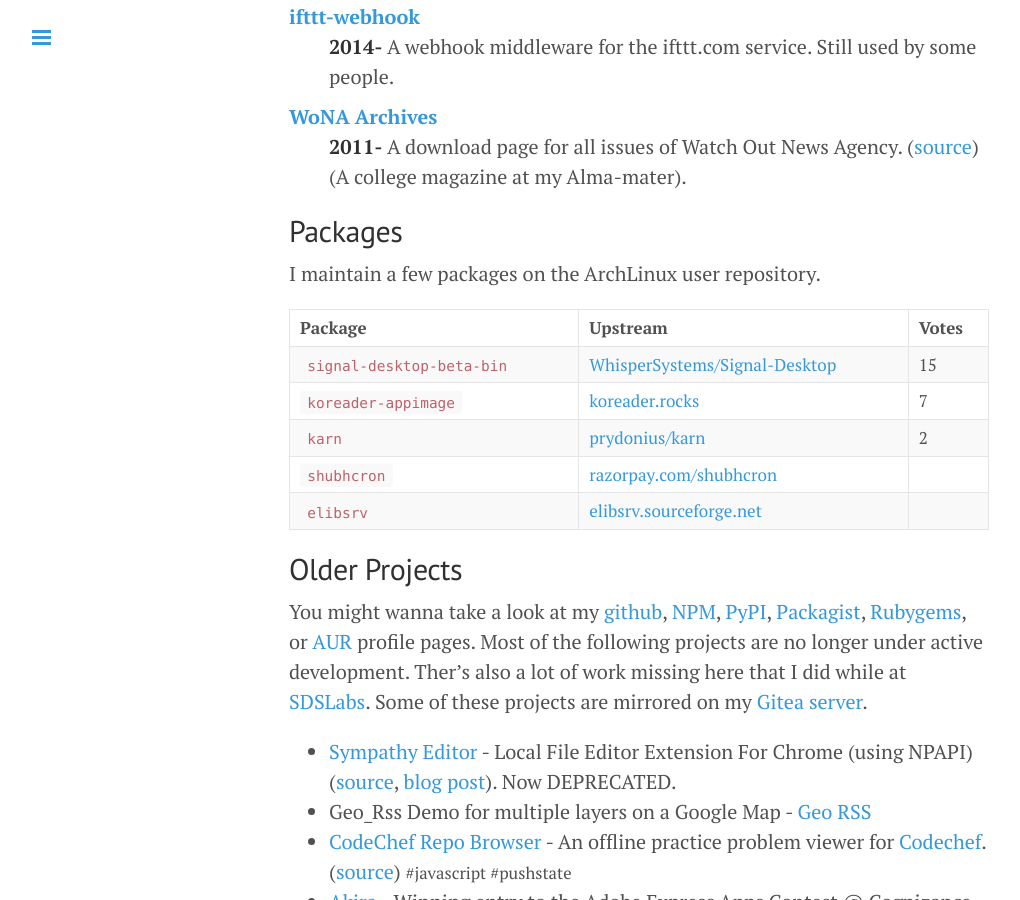
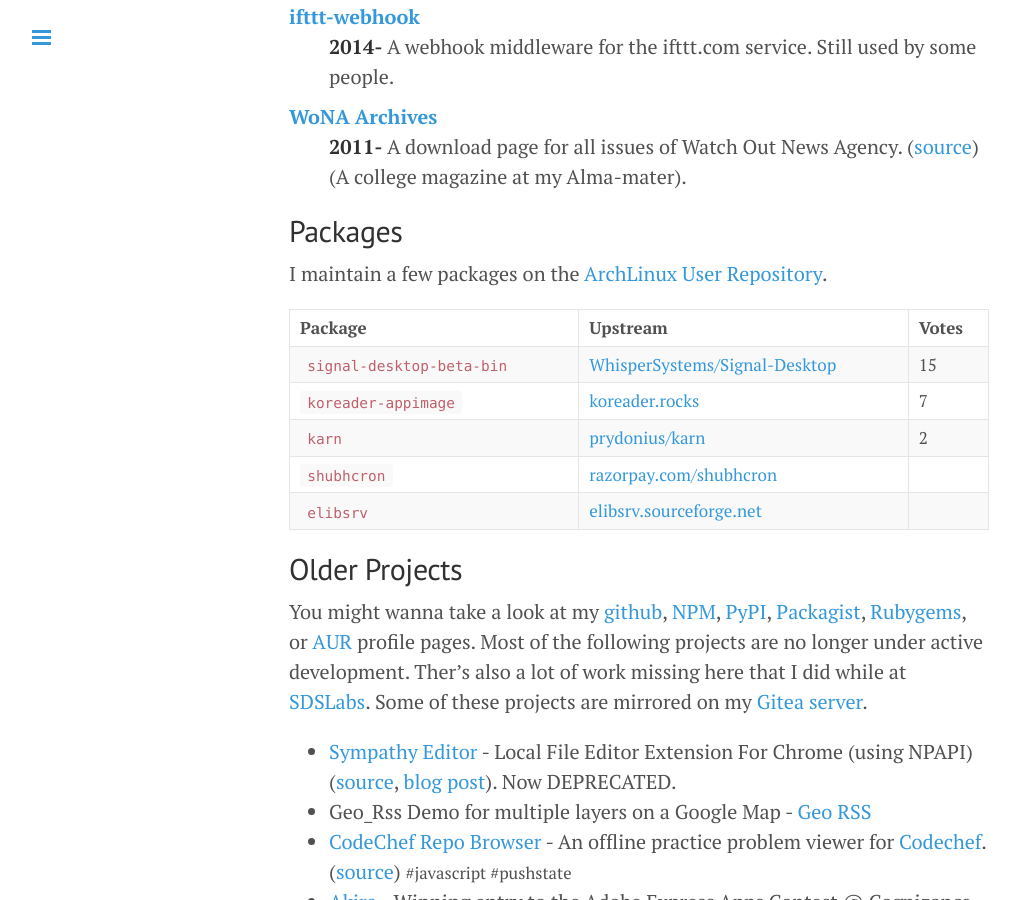
Before and after one commit to captn3m0/captn3m0.github.com, a Jekyll site: the page built from projects/index.md, in a window 1280 px wide and 900 px high, scrolled down 5397 px. Shown: the whole window, without its empty margins (1-1021 px from the left). Built offline with Jekyll 4.4.1, drawn with Linux system fonts in a browser that asks for light colours; some of the changed lines change nothing that is shown.

Commit message:
updates.

```diff
--- a/_config.yml
+++ b/_config.yml
@@ -1,12 +1,12 @@
 encoding: utf-8
-# Workaround for permalinks becoming global in jekyll 3
 collections:
   posts:
     output: true
     permalink: /blog/:year/:month/:day/:title/
 author:
   name: Abhay Rana
-  url: https://about.me/n3m0
+  url: https://github.com/captn3m0
+# This exists because SEO
 title: Abhay Rana
 tagline: aka Nemo
 description: |
@@ -20,7 +20,6 @@
 plugins:
   - jekyll-paginate
   - jemoji
-# Sass settings
 sass:
     sass_dir: _scss
     style: :compressed
--- a/projects/index.md
+++ b/projects/index.md
@@ -170,7 +170,7 @@
 
 ## Packages
 
-I maintain a few packages on the ArchLinux user repository.
+I maintain a few packages on the [ArchLinux User Repository](https://aur.archlinux.org/packages/?SeB=m&K=captn3m0 "List to packages maintained by me on AUR").
 
 Package|Upstream|Votes
 -------|-----|------
```
